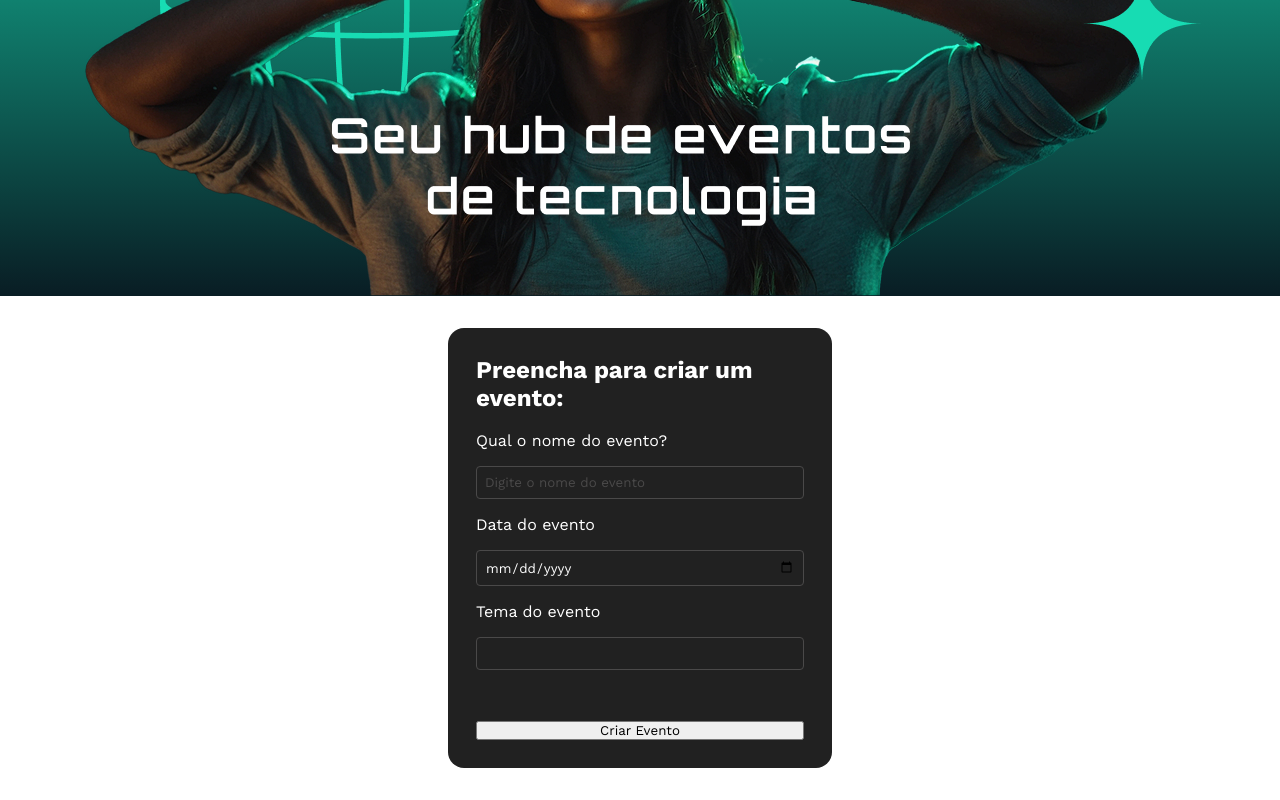
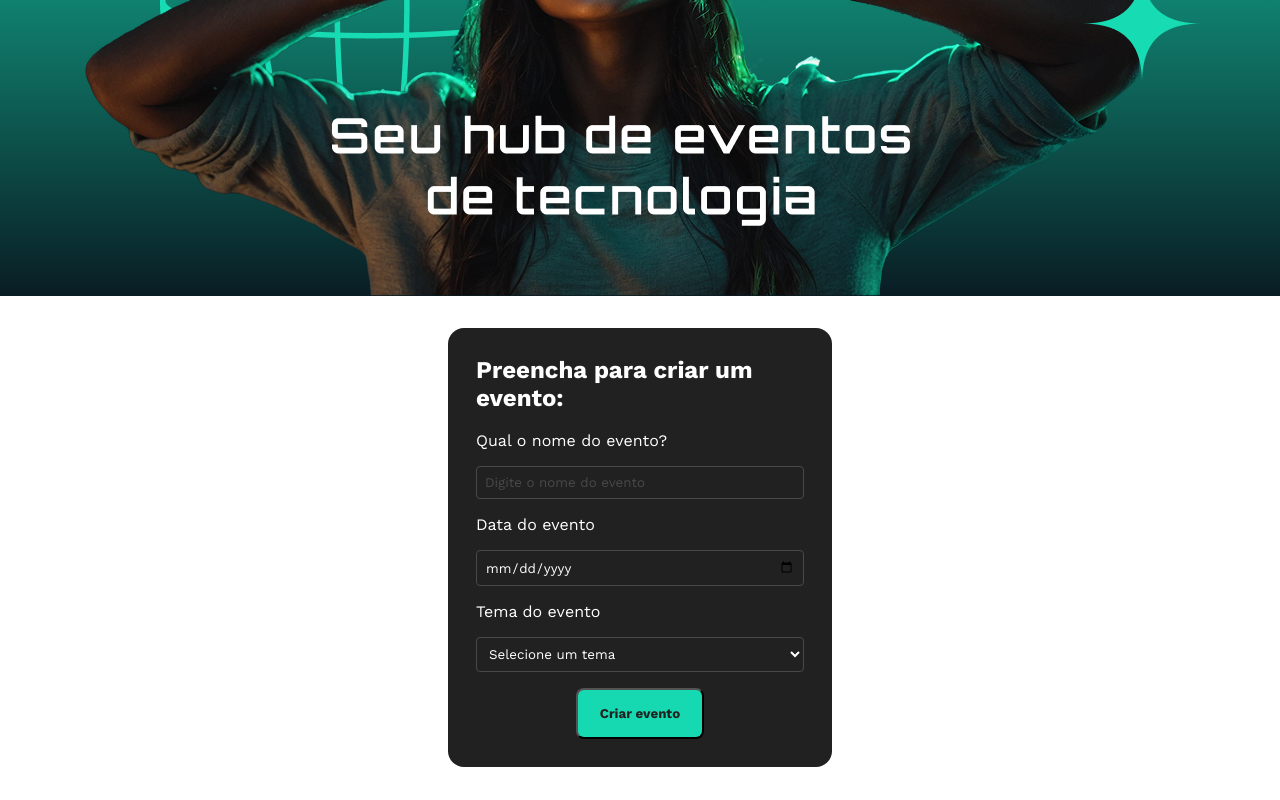
Before and after one commit to RafaellMedeiros/carreira-react, a React (Vite) app in the folder tecboard/: page / in a window 1280 px wide. Shown: the part 387-1187 px from the top of the page. Built offline with nearby package versions, Linux system fonts and the light colour scheme.

Commit message:
feat: update event form to use select for theme and improve button styling

```diff
--- a/tecboard/src/components/FormularioDeEvento/index.jsx
+++ b/tecboard/src/components/FormularioDeEvento/index.jsx
@@ -19,10 +19,15 @@ export function FormularioDeEvento() {
         <Label htmlFor="date">Data do evento</Label>
         <input className="campo-input" type="date" id="date" name="date" />
         <Label htmlFor="tema">Tema do evento</Label>
-        <input className="campo-input" type="text" id="tema" name="tema" />
-
-        <br />
-        <input type="submit" value="Criar Evento" />
+        {/* <input className="campo-input" type="text" id="tema" name="tema" /> */}
+        <select className="campo-select" id="tema" name="tema">
+          <option className="opcoes" value="">Selecione um tema</option>
+          <option className="opcoes" value="tecnologia">Tecnologia</option>
+          <option className="opcoes" value="saude">Saúde</option>
+          <option className="opcoes" value="educacao">Educação</option>
+          <option className="opcoes" value="cultura">Cultura</option>
+        </select>
+        <button type="submit" className="campo-botao">Criar evento</button>
       </fieldset>
     </form>
   );
--- a/tecboard/src/components/FormularioDeEvento/styles.css
+++ b/tecboard/src/components/FormularioDeEvento/styles.css
@@ -4,7 +4,7 @@ fieldset {
   gap: 16px;
 }
 
-.campo-input {
+.campo-input, .campo-select {
   background-color: transparent;
   border: 1px solid #4a4949;
   border-radius: 4px;
@@ -12,12 +12,26 @@ fieldset {
   color: #fff;
 }
 
-.campo-input:focus {
+.opcoes {
+  background: #4a4949;
+}
+
+.campo-input:focus, .campo-select:focus {
   outline: none;
   border-color: #4a4949;
   box-shadow: 0 0 0 2px rgba(74, 73, 73, 0.2);
 }
 
-.campo-input::placeholder {
+.campo-input::placeholder, .campo-select::placeholder{
   color: #4a4949;
 }
+
+.campo-botao {
+  background: #17D9B1;
+  padding: 16px;
+  border-radius: 8px;
+  width: 128px;
+  font-weight: bold;
+  color: #212121;
+  margin: auto;
+}
```
